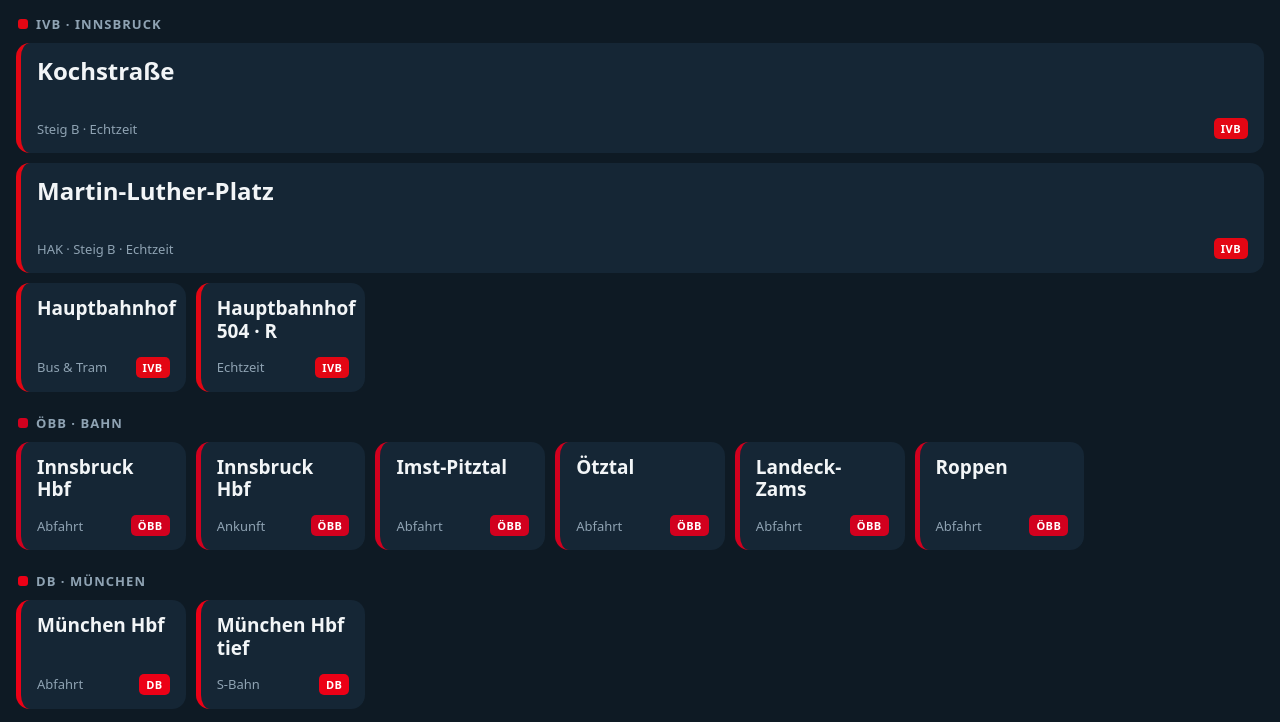
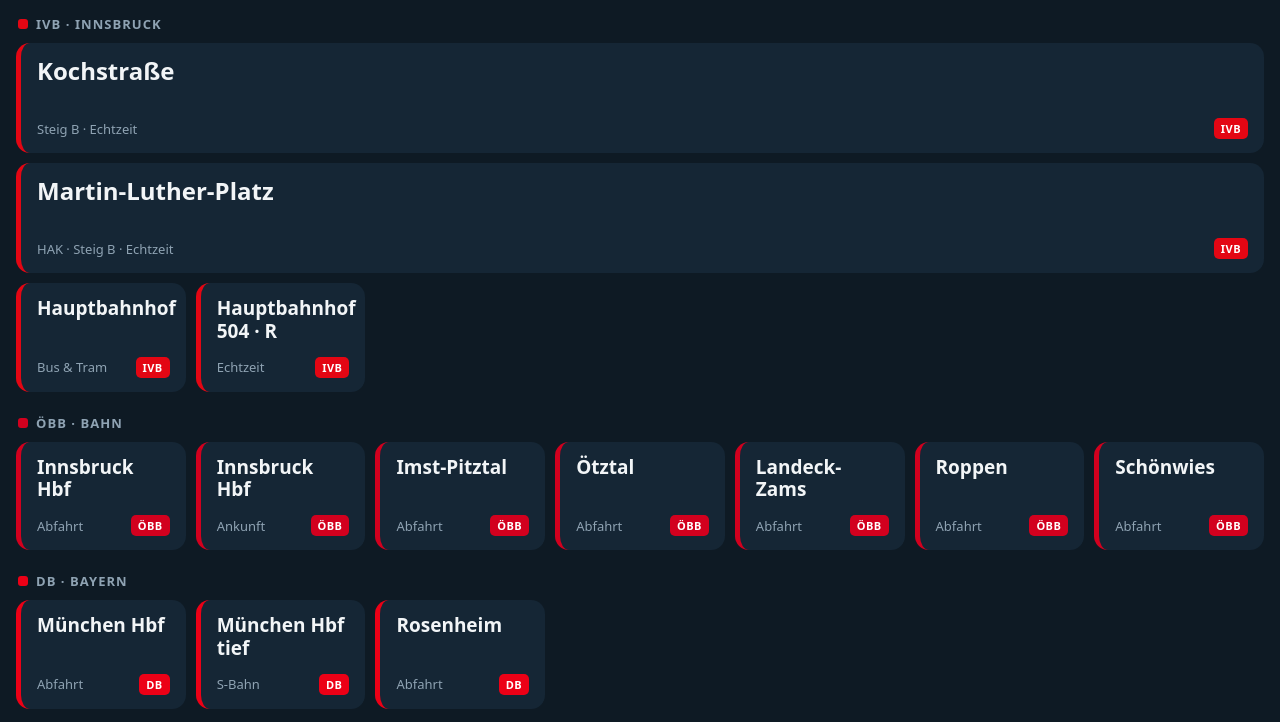
Before and after one commit to maebx-cmd/Kochstrasse, a plain HTML site: page start.html in a window 1280 px wide. Shown: the part 78-800 px from the top of the page. Drawn offline with Linux system fonts and the light colour scheme.

Commit message:
Schönwies (ÖBB) und Rosenheim (DB) ergänzt
Co-Authored-By: Claude Opus 5.5 <noreply@anthropic.com>
Claude-Session: https://claude.ai/code/session_01KoKKhe8HRoFpzYLcGikPKc

```diff
--- a/start.html
+++ b/start.html
@@ -88,9 +88,13 @@
     <span class="name">Roppen</span>
     <span class="meta">Abfahrt <span class="tag">ÖBB</span></span>
   </a>
+  <a class="btn oebb" href="https://meine.oebb.at/abfahrtankunft/departure?evaNr=8101629&amp;static=true&amp;page=1&amp;offset=0&amp;ignoreIncident=false&amp;contentType=departure">
+    <span class="name">Schönwies</span>
+    <span class="meta">Abfahrt <span class="tag">ÖBB</span></span>
+  </a>
 </div>
 
-<h2 class="db">DB · München</h2>
+<h2 class="db">DB · Bayern</h2>
 <div class="grid">
   <a class="btn db" href="https://iris.noncd.db.de/wbt/js/index.html?bhf=MH">
     <span class="name">München Hbf</span>
@@ -99,6 +103,10 @@
   <a class="btn db" href="https://iris.noncd.db.de/wbt/js/index.html?bhf=MHT">
     <span class="name">München Hbf tief</span>
     <span class="meta">S-Bahn <span class="tag">DB</span></span>
+  </a>
+  <a class="btn db" href="https://iris.noncd.db.de/wbt/js/index.html?bhf=MRO">
+    <span class="name">Rosenheim</span>
+    <span class="meta">Abfahrt <span class="tag">DB</span></span>
   </a>
 </div>
 
```
